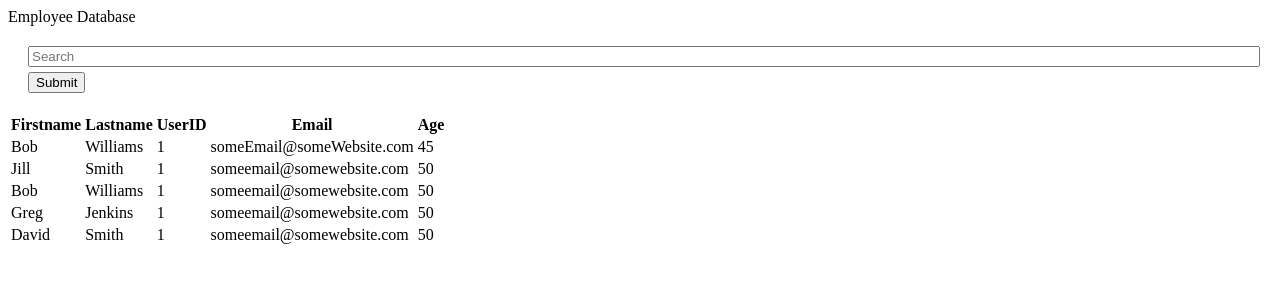
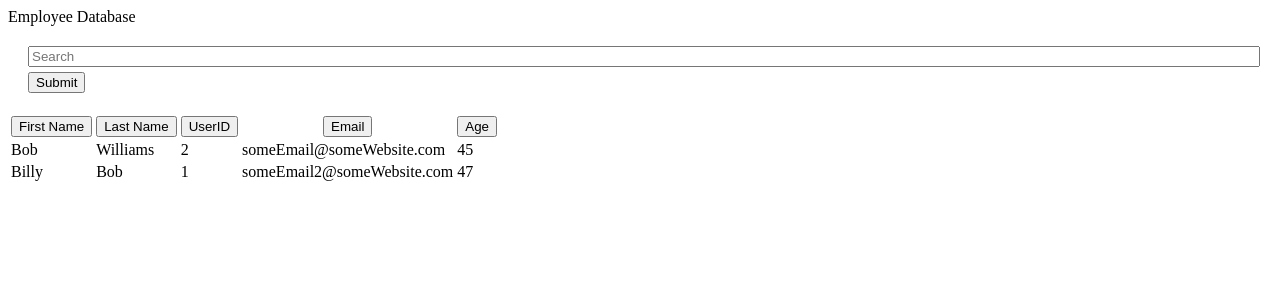
Before and after one commit to chadfromspace/ReactEmployeeTracker, a React (Create React App) app: page / in a window 1280 px wide. Shown: the top 300 px of the page. Built offline with nearby package versions, Linux system fonts and the light colour scheme; the HTML template or start-up script is replaced by a standard one.

Commit message:
Added a search feature for all fields and sort buttons for all fields.

```diff
--- a/src/components/Form/index.js
+++ b/src/components/Form/index.js
@@ -7,112 +7,185 @@ class Form extends Component {
        employees: [{
           firstName: "Bob",
           lastName: "Williams",
-          userID: "1",
+          userID: "2",
           email: "someEmail@someWebsite.com",
           age: "45"
        },
        {
           firstName: "Billy",
           lastName: "Bob",
-          userID: "2",
+          userID: "1",
           email: "someEmail2@someWebsite.com",
           age: "47"
-       }]
+       }],
+       input: ""
     };
 
   handleInputChange = event => {
-    // Getting the value and name of the input which triggered the change
     let value = event.target.value;
-    const name = event.target.name;
 
-    if (name === "password") {
-      value = value.substring(0, 15);
-    }
-    // Updating the input's state
     this.setState({
-      [name]: value
+      input: value
     });
   };
 
   handleFormSubmit = event => {
-    // Preventing the default behavior of the form submit (which is to refresh the page)
     event.preventDefault();
-    if (!this.state.firstName || !this.state.lastName) {
-      alert("Fill out your first and last name please!");
-    } else if (this.state.password.length < 6) {
-      alert(
-        `Choose a more secure password ${this.state.firstName} ${this.state
-          .lastName}`
-      );
-    } else {
-      alert(`Hello ${this.state.firstName} ${this.state.lastName}`);
+    if(this.state.input===""){
+        window.location.reload();
     }
-
+    const filtered = this.state.employees.filter((a)=>{
+        return a.firstName.toLowerCase().includes(this.state.input.toLowerCase())
+        || a.lastName.toLowerCase().includes(this.state.input.toLowerCase())
+        || a.userID.toLowerCase().includes(this.state.input.toLowerCase())
+        || a.email.toLowerCase().includes(this.state.input.toLowerCase())
+        || a.age.toLowerCase().includes(this.state.input.toLowerCase());
+    });
     this.setState({
-      firstName: "",
-      lastName: "",
-      password: ""
+      employees: filtered
     });
   };
+
+sortEmployeesID = () => {
+const newRows = this.state.employees.sort(function(a, b) {
+  if(a.userID>b.userID) return a.userID - b.userID;
+  if(a.userID<b.userID) return b.userID - a.userID;
+  return 0;
+});
+  this.setState({
+  employees: newRows,
+});
+};
+
+sortEmployeesAge = () => {
+const newRows = this.state.employees.sort(function(a, b) {
+  if(a.age>b.age) return a.age - b.age;
+  if(a.age<b.age) return b.age - a.age;
+  return 0;
+});
+  this.setState({
+  employees: newRows,
+});
+};
+
+sortEmployeesFirstName = () => {
+  const newRows = this.state.employees.sort(function(a, b) {
+    var employee1 = a.firstName;
+    var employee2 = b.firstName;
+    if(employee1>employee2){
+        if (employee1 < employee2) {
+          return -1;
+        }
+        if (employee1 > employee2) {
+          return 1;
+        }
+    }
+    if(employee1<employee2){
+        if (employee1 < employee2) {
+           return 1;
+        }
+        if (employee1 > employee2) {
+           return -1;
+        }
+    }
+    return 0;
+  });
+    this.setState({
+    employees: newRows
+  });
+}
+
+sortEmployeesLastName = () => {
+  const newRows = this.state.employees.sort(function(a, b) {
+    var employee1 = a.lastName;
+    var employee2 = b.lastName;
+    if(employee1>employee2){
+        if (employee1 < employee2) {
+          return -1;
+        }
+        if (employee1 > employee2) {
+          return 1;
+        }
+    }
+    if(employee1<employee2){
+        if (employee1 < employee2) {
+           return 1;
+        }
+        if (employee1 > employee2) {
+           return -1;
+        }
+    }
+    return 0;
+  });
+    this.setState({
+    employees: newRows
+  });
+}
+
+sortEmployeesEmail = () => {
+  const newRows = this.state.employees.sort(function(a, b) {
+    var employee1 = a.email;
+    var employee2 = b.email;
+    if(employee1>employee2){
+        if (employee1 < employee2) {
+          return -1;
+        }
+        if (employee1 > employee2) {
+          return 1;
+        }
+    }
+    if(employee1<employee2){
+        if (employee1 < employee2) {
+           return 1;
+        }
+        if (employee1 > employee2) {
+           return -1;
+        }
+    }
+    return 0;
+  });
+    this.setState({
+    employees: newRows
+  });
+}
 
   render() {
     // Notice how each input has a `value`, `name`, and `onChange` prop
     return (
       <div>
-        <navbar>
+        <nav>
           Employee Database
-        </navbar>
+        </nav>
         <form className="form">
           <input
             onChange={this.handleInputChange}
             type="text"
             placeholder="Search"
+            value={this.state.input}
           />
           <button onClick={this.handleFormSubmit}>Submit</button>
         </form>
          <table>
+         <thead>
           <tr>
-            <th>Firstname</th>
-            <th>Lastname</th>
-            <th>UserID</th>
-            <th>Email</th>
-            <th>Age</th>
+            <th><button onClick={this.sortEmployeesFirstName}>First Name</button></th>
+            <th><button onClick={this.sortEmployeesLastName}>Last Name</button></th>
+            <th><button onClick={this.sortEmployeesID}>UserID</button></th>
+            <th><button onClick={this.sortEmployeesEmail}>Email</button></th>
+            <th><button onClick={this.sortEmployeesAge}>Age</button></th>
           </tr>
-          <tr>
-            <td>{this.state.employees[0].firstName}</td>
-            <td>{this.state.employees[0].lastName}</td>
-            <td>{this.state.employees[0].userID}</td>
-            <td>{this.state.employees[0].email}</td>
-            <td>{this.state.employees[0].age}</td>
-          </tr>
-          <tr>
-                      <td>Jill</td>
-                      <td>Smith</td>
-                      <td>1</td>
-                      <td>someemail@somewebsite.com</td>
-                      <td>50</td>
-                    </tr>
-          <tr>
-                      <td>Bob</td>
-                      <td>Williams</td>
-                      <td>1</td>
-                      <td>someemail@somewebsite.com</td>
-                      <td>50</td>
-                    </tr>
-          <tr>
-                      <td>Greg</td>
-                      <td>Jenkins</td>
-                      <td>1</td>
-                      <td>someemail@somewebsite.com</td>
-                      <td>50</td>
-                    </tr>
-          <tr>
-                      <td>David</td>
-                      <td>Smith</td>
-                      <td>1</td>
-                      <td>someemail@somewebsite.com</td>
-                      <td>50</td>
-                    </tr>
+         </thead>
+         <tbody>
+         {this.state.employees.map((a)=>(
+         <tr key={a.userID}>
+           <td>{a.firstName}</td>
+           <td>{a.lastName}</td>
+           <td>{a.userID}</td>
+           <td>{a.email}</td>
+           <td>{a.age}</td>
+         </tr>
+         ))}
+          </tbody>
         </table>
       </div>
     );
```
Also changed, not shown: package.json (line endings or trailing spaces).
